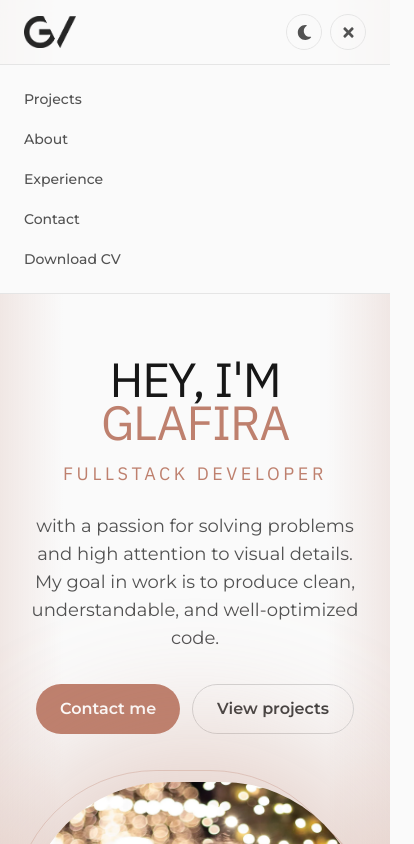
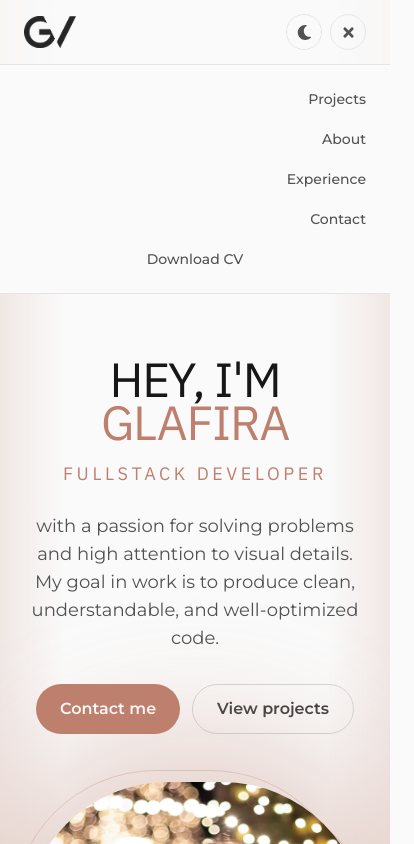
Before and after one commit to glafver/portfolio, a React (Vite) app: page / in a window 390 px wide. Both pictures are taken after a click on the button 348 px from the left and 32 px from the top of the page. Shown: the top 844 px of the page, 414 px wide, since content can reach past the window. Built offline with nearby package versions, Linux system fonts and the light colour scheme; no server answers; the database is empty.

Commit message:
Fix mobile overflow and right-align burger menu

```diff
--- a/src/components/AboutSection.tsx
+++ b/src/components/AboutSection.tsx
@@ -9,7 +9,7 @@ const AboutSection: React.FC = () => {
     const { isAdmin, openContentEditor } = useAdmin();
 
     return (
-        <section id="about" className="relative px-6 lg:px-8 pt-20 lg:pt-24 pb-12 lg:pb-14">
+        <section id="about" className="relative overflow-hidden px-6 lg:px-8 pt-20 lg:pt-24 pb-12 lg:pb-14">
             {isAdmin && <EditButton onClick={() => openContentEditor('about')} className="absolute top-4 right-4 z-20" />}
 
             <div className="max-w-6xl mx-auto flex flex-col lg:flex-row items-center gap-12 lg:gap-20">
--- a/src/components/Navbar.tsx
+++ b/src/components/Navbar.tsx
@@ -52,7 +52,7 @@ const Navbar: React.FC = () => {
             </div>
 
             {isOpen && (
-                <div className="lg:hidden border-t border-neutral-200 dark:border-neutral-800 bg-neutral-50 dark:bg-neutral-900 px-6 py-4 space-y-1">
+                <div className="lg:hidden border-t border-neutral-200 dark:border-neutral-800 bg-neutral-50 dark:bg-neutral-900 px-6 py-4 space-y-1 text-right">
                     <a href="#projects" onClick={() => setIsOpen(false)} className={`block py-2 ${linkClass}`}>Projects</a>
                     <a href="#about" onClick={() => setIsOpen(false)} className={`block py-2 ${linkClass}`}>About</a>
                     <a href="#experience" onClick={() => setIsOpen(false)} className={`block py-2 ${linkClass}`}>Experience</a>
@@ -62,7 +62,7 @@ const Navbar: React.FC = () => {
                             downloadFile(content['cv.url'], 'Glafira_Veretennikova_CV.pdf');
                             setIsOpen(false);
                         }}
-                        className={`block py-2 ${linkClass} w-full text-left`}
+                        className={`block py-2 ${linkClass} w-full`}
                     >
                         Download CV
                     </button>
```
